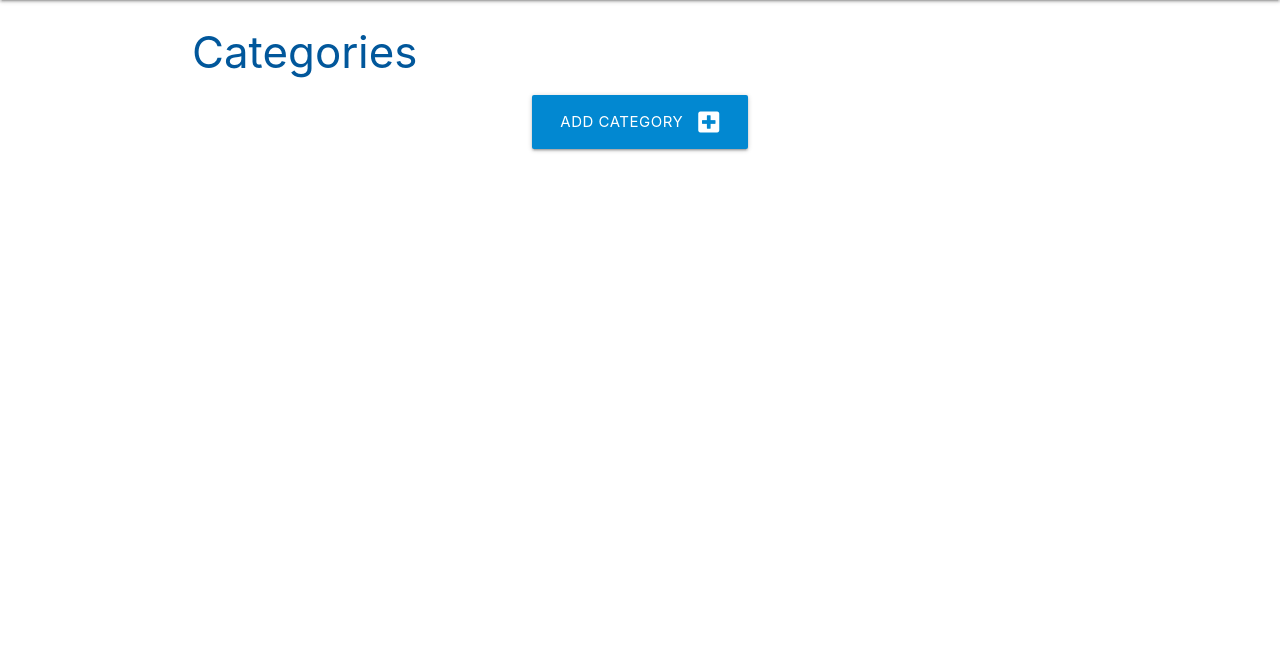
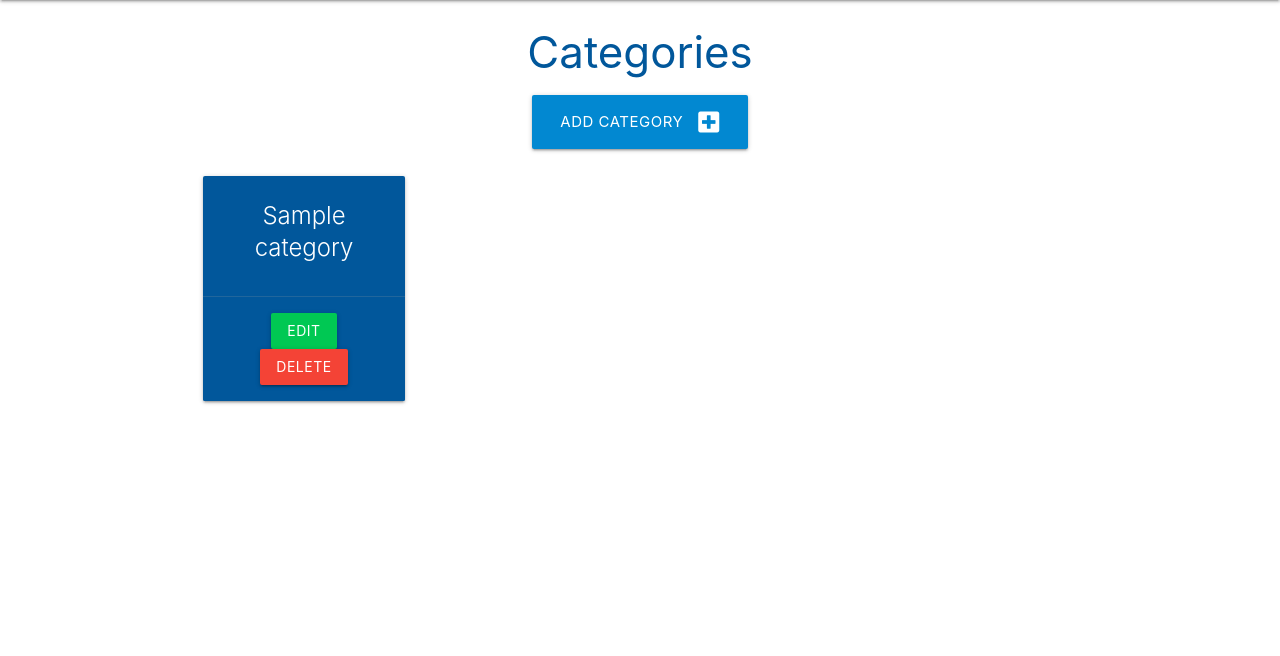
Before and after one commit to AlessandroRossi87/DMS-walkthrough, a Flask app: page /categories in a window 1280 px wide. Shown: the part 64-720 px from the top of the page. Run offline with Flask 3, Linux system fonts and the light colour scheme; tables that the repository leaves empty hold one stand-in row (values such as "Sample post").

Commit message:
Added functions to categories

```diff
--- a/taskmanager/routes.py
+++ b/taskmanager/routes.py
@@ -7,9 +7,12 @@ from taskmanager.models import Category, Task
 def home():
     return render_template("tasks.html")
 
+
 @app.route("/categories")
 def categories():
-    return render_template("categories.html")
+    categories = list(Category.query.order_by(Category.category_name).all())
+    return render_template("categories.html", categories=categories)
+
 
 @app.route("/add_category", methods=["GET", "POST"])
 def add_category():
--- a/taskmanager/templates/categories.html
+++ b/taskmanager/templates/categories.html
@@ -1,14 +1,32 @@
-{% extends "base.html" %}
-{% block content %}
+{% extends "base.html" %} {% block content %}
 
-<h3 class="light-blue-text text-darken-4 center-aligh">Categories</h3>
+<h3 class="light-blue-text text-darken-4 center-align">Categories</h3>
 
 <div class="row">
-    <div class="col s12 center-align">
-        <a href="{{ url_for('add_category')}}" class="btn-large light-blue darken-2">
-            Add category <i class="fas fa-plus-square right"></i>
-        </a>
+  <div class="col s12 center-align">
+    <a
+      href="{{ url_for('add_category') }}"
+      class="btn-large light-blue darken-2"
+    >
+      Add Category <i class="fas fa-plus-square right"></i>
+    </a>
+  </div>
+</div>
+
+<div class="row">
+  {% for category in categories %}
+  <div class="col s12 m6 l3">
+    <div class="card light-blue darken-4 center-align">
+      <div class="card-content white-text">
+        <span class="card-title">{{ category.category_name }}</span>
+      </div>
+      <div class="card-action">
+        <a href="#" class="btn green accent-4">Edit</a>
+        <a href="#" class="btn red">Delete</a>
+      </div>
     </div>
+  </div>
+  {% endfor %}
 </div>
 
 {% endblock %}
```
